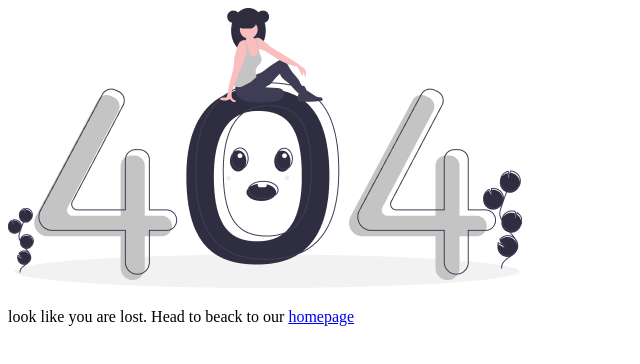
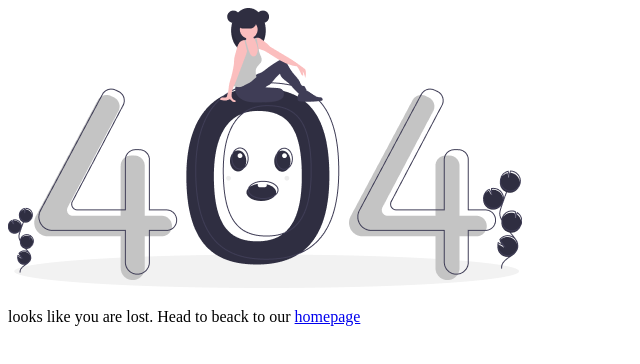
Before and after one commit to sumahg/Ecommerce-web, a plain HTML site: page 404.html in a window 1280 px wide. Shown: the full height of the page, 0-640 px from the left. Drawn offline with Linux system fonts and the light colour scheme.

Commit message:
Update 404.html

```diff
--- a/404.html
+++ b/404.html
@@ -8,6 +8,6 @@
 </head>
 <body>
     <img src="img/404.png" class="four-0-four-image" alt="">
-<p class="four-0-four-msg">look like you are lost. Head to beack to our <a href="#">homepage</a></p>
+<p class="four-0-four-msg">looks like you are lost. Head to beack to our <a href="#">homepage</a></p>
 </body>
 </html>
```
